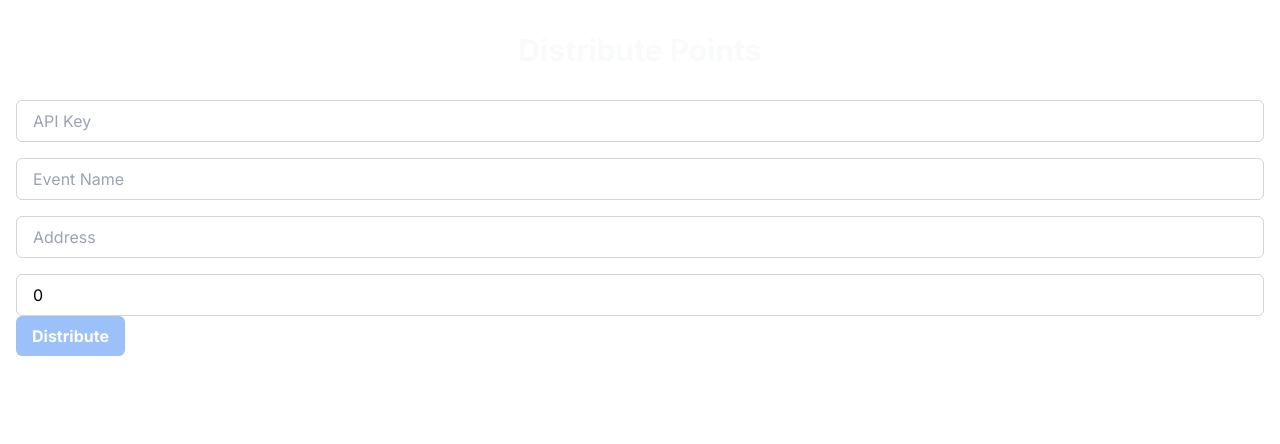
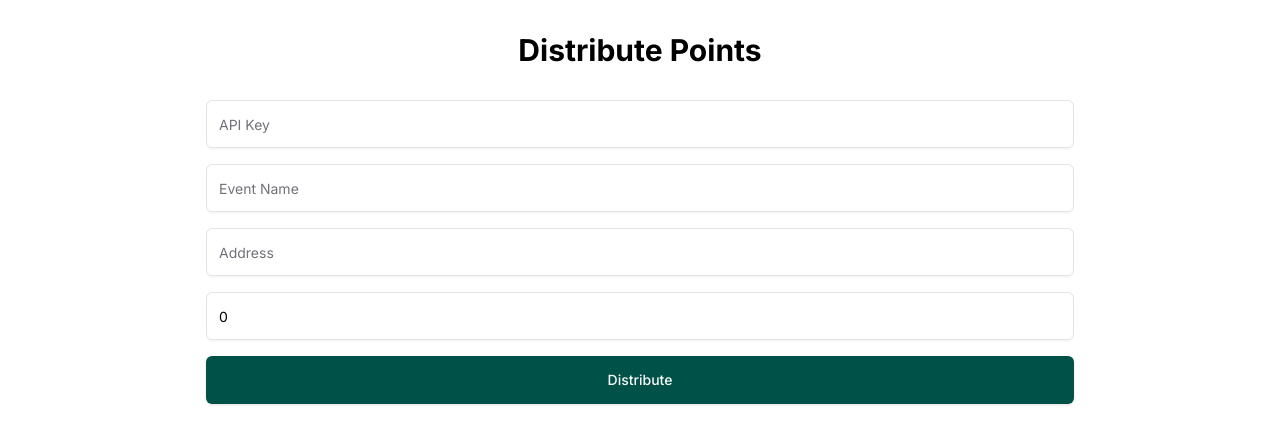
Before and after one commit to williamslsy/absinthe-points, a Next.js app: page / in a window 1280 px wide. Shown: the top 444 px of the page. Built offline with nearby package versions, Linux system fonts and the light colour scheme.

Commit message:
add context for centralized state management

```diff
--- a/src/app/layout.tsx
+++ b/src/app/layout.tsx
@@ -1,12 +1,13 @@
-import type { Metadata } from "next";
-import { Inter } from "next/font/google";
-import "./globals.css";
+import type { Metadata } from 'next';
+import { Inter } from 'next/font/google';
+import './globals.css';
+import PointsDistributionProvider from '@/context/PointsDistributionContext';
 
-const inter = Inter({ subsets: ["latin"] });
+const inter = Inter({ subsets: ['latin'] });
 
 export const metadata: Metadata = {
-  title: "Create Next App",
-  description: "Generated by create next app",
+  title: 'Create Next App',
+  description: 'Generated by create next app',
 };
 
 export default function RootLayout({
@@ -16,7 +17,9 @@ export default function RootLayout({
 }>) {
   return (
     <html lang="en">
-      <body className={inter.className}>{children}</body>
+      <body className={inter.className}>
+        <PointsDistributionProvider>{children}</PointsDistributionProvider>
+      </body>
     </html>
   );
 }
--- a/src/app/page.tsx
+++ b/src/app/page.tsx
@@ -1,81 +1,49 @@
 'use client';
 
-import { useState } from 'react';
+import { Input } from '../components/ui/input';
+import { Button } from '../components/ui/button';
+import { useForm } from 'react-hook-form';
+import { zodResolver } from '@hookform/resolvers/zod';
+import usePointsDistribution from '../hooks/usePointsDistribution';
+import { formSchema } from '@/lib/validations';
 
 export default function Home() {
-  const [apiKey, setApiKey] = useState('');
-  const [address, setAddress] = useState('');
-  const [points, setPoints] = useState(0);
-  const [eventName, setEventName] = useState('');
+  const {
+    register,
+    handleSubmit,
+    formState: { errors, isSubmitting },
+  } = useForm({
+    resolver: zodResolver(formSchema),
+    defaultValues: {
+      apiKey: '',
+      address: '',
+      points: 0,
+      eventName: '',
+    },
+  });
 
-  const handleDistribute = async () => {
-    const data = {
-      address,
-      eventName,
-      points,
-    };
-    try {
-      const response = await fetch('/api/points', {
-        method: 'POST',
-        headers: {
-          'Content-Type': 'application/json',
-          Authorization: `Bearer ${apiKey}`,
-        },
-        body: JSON.stringify(data),
-      });
-      const res = await response.json();
-      console.log(res);
-      if (response.ok) {
-        alert('Points distributed successfully');
-      } else {
-        alert(res.message);
-      }
-    } catch (error) {
-      console.error(error);
-      alert('An error occurred');
-    }
-  };
+  const { handleDistribute } = usePointsDistribution();
 
   return (
-    <div className="container mx-auto px-4 py-8 text-black">
-      <h1 className="text-gray-50 text-3xl font-bold text-center mb-8">Distribute Points</h1>
-      <div className="grid grid-cols-1 gap-4">
-        <input
-          type="text"
-          placeholder="API Key"
-          value={apiKey}
-          onChange={(e) => setApiKey(e.target.value)}
-          className="rounded-md border border-gray-300 py-2 px-4 w-full focus:outline-none focus:ring-2 focus:ring-blue-500"
-        />
-        <input
-          type="text"
-          placeholder="Event Name"
-          value={eventName}
-          onChange={(e) => setEventName(e.target.value)}
-          className="rounded-md border border-gray-300 py-2 px-4 w-full focus:outline-none focus:ring-2 focus:ring-blue-500"
-        />
-        <input
-          type="text"
-          placeholder="Address"
-          value={address}
-          onChange={(e) => setAddress(e.target.value)}
-          className="rounded-md border border-gray-300 py-2 px-4 w-full focus:outline-none focus:ring-2 focus:ring-blue-500"
-        />
-        <input
-          type="number"
-          placeholder="Points"
-          value={points}
-          onChange={(e) => setPoints(Number(e.target.value))}
-          className="rounded-md border border-gray-300 py-2 px-4 w-full focus:outline-none focus:ring-2 focus:ring-blue-500"
-        />
-      </div>
-      <button
-        className="bg-blue-500 hover:bg-blue-700 text-white font-bold py-2 px-4 rounded-md focus:outline-none focus:ring-2 focus:ring-offset-2 focus:ring-blue-700 disabled:opacity-50"
-        disabled={!apiKey || !address || points <= 0 || !eventName}
-        onClick={handleDistribute}
-      >
-        Distribute
-      </button>
+    <div className="max-w-[900px] mx-auto px-4 py-8 text-black">
+      <h1 className="text-black text-3xl font-bold text-center mb-8">Distribute Points</h1>
+      <form onSubmit={handleSubmit(handleDistribute)} className="grid grid-cols-1 gap-4">
+        <Input type="text" placeholder="API Key" {...register('apiKey')} />
+        {errors.apiKey && <p className="text-red-500">{errors.apiKey.message}</p>}
+
+        <Input type="text" placeholder="Event Name" {...register('eventName')} />
+        {errors.eventName && <p className="text-red-500">{errors.eventName.message}</p>}
+
+        <Input type="text" placeholder="Address" {...register('address')} />
+        {errors.address && <p className="text-red-500">{errors.address.message}</p>}
+
+        <Input type="number" placeholder="Points" {...register('points')} />
+        {errors.points && <p className="text-red-500">{errors.points.message}</p>}
+
+        <Button type="submit" disabled={isSubmitting} className="bg-primary">
+          Distribute
+        </Button>
+      </form>
     </div>
   );
 }
--- /dev/null
+++ b/src/context/PointsDistributionContext.tsx
@@ -0,0 +1,37 @@
+'use client';
+import { DistributePoints } from '@/lib/types';
+import React, { createContext, useContext } from 'react';
+
+interface PointsDistributionContextType {
+  handleDistribute: (data: DistributePoints) => Promise<void>;
+}
+
+export const PointsDistributionContext = createContext<PointsDistributionContextType | undefined>(undefined);
+
+function PointsDistributionProvider({ children }: { children: React.ReactNode }) {
+  const handleDistribute = async (data: DistributePoints) => {
+    try {
+      const response = await fetch('/api/points', {
+        method: 'POST',
+        headers: {
+          'Content-Type': 'application/json',
+          Authorization: `Bearer ${data.apiKey}`,
+        },
+        body: JSON.stringify(data),
+      });
+      const res = await response.json();
+      if (response.ok) {
+        alert('Points distributed successfully');
+      } else {
+        alert(res.message);
+      }
+    } catch (error) {
+      console.error(error);
+      alert('An error occurred');
+    }
+  };
+
+  return <PointsDistributionContext.Provider value={{ handleDistribute }}>{children}</PointsDistributionContext.Provider>;
+}
+
+export default PointsDistributionProvider;
--- /dev/null
+++ b/src/hooks/usePointsDistribution.tsx
@@ -0,0 +1,12 @@
+import { PointsDistributionContext } from '@/context/PointsDistributionContext';
+import { useContext } from 'react';
+
+function usePointsDistribution() {
+  const context = useContext(PointsDistributionContext);
+  if (!context) {
+    throw new Error('usePointsDistribution must be used within a PointsDistributionProvider');
+  }
+  return context;
+}
+
+export default usePointsDistribution;
--- /dev/null
+++ b/src/lib/types.ts
@@ -0,0 +1,6 @@
+export interface DistributePoints {
+  apiKey: string;
+  address: string;
+  eventName: string;
+  points: number;
+}
```
